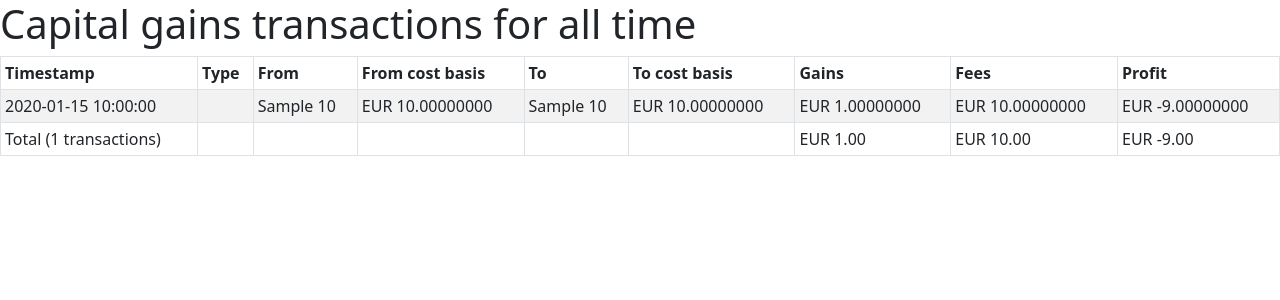
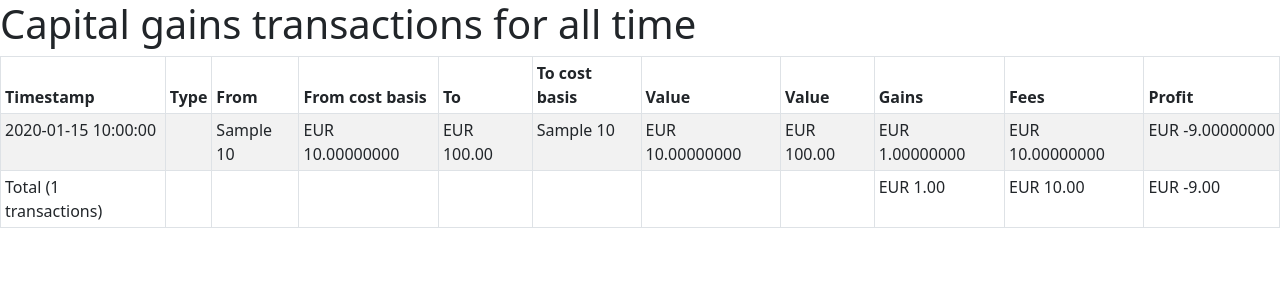
Before and after one commit to ranta/crypto-fifo-taxes, a Django app: page /transactions/ in a window 1280 px wide. Shown: the top 300 px of the page. Run offline with Django 3.2, Linux system fonts and the light colour scheme; tables that the repository leaves empty hold one stand-in row (values such as "Sample post").

Commit message:
Add Total Value column for transactions

```diff
--- a/crypto_fifo_taxes/templates/crypto_fifo_taxes/transaction_list.html
+++ b/crypto_fifo_taxes/templates/crypto_fifo_taxes/transaction_list.html
@@ -15,6 +15,8 @@
                 <th scope="col">From cost basis</th>
                 <th scope="col">To</th>
                 <th scope="col">To cost basis</th>
+                <th scope="col">Value</th>
+                <th scope="col">Value</th>
 
                 <th scope="col">Gains</th>
                 <th scope="col">Fees</th>
@@ -36,14 +38,18 @@
                     {% if transaction.from_detail %}
                         <td>{{ transaction.from_detail.currency.symbol }} {{ transaction.from_detail.quantity.normalize }}</td>
                         <td>EUR {{ transaction.from_detail.cost_basis|floatformat:8 }}</td>
+                        <td>EUR {{ transaction.from_detail.total_value|floatformat:2 }}</td>
                     {% else %}
+                        <td></td>
                         <td></td>
                         <td></td>
                     {% endif %}
                     {% if transaction.to_detail %}
                         <td>{{ transaction.to_detail.currency.symbol }} {{ transaction.to_detail.quantity.normalize }}</td>
                         <td>EUR {{ transaction.to_detail.cost_basis|floatformat:8 }}</td>
+                        <td>EUR {{ transaction.to_detail.total_value|floatformat:2 }}</td>
                     {% else %}
+                        <td></td>
                         <td></td>
                         <td></td>
                     {% endif %}
@@ -61,6 +67,8 @@
                 <td></td>
                 <td></td>
                 <td></td>
+                <td></td>
+                <td></td>
 
                 <td>{% if totals.sum_gain %}EUR {{ totals.sum_gain|floatformat:2 }}{% endif %}</td>
                 <td>{% if totals.sum_fee_amount %}EUR {{ totals.sum_fee_amount|floatformat:2 }}{% endif %}</td>
--- a/crypto_fifo_taxes/views/transactions.py
+++ b/crypto_fifo_taxes/views/transactions.py
@@ -42,7 +42,11 @@ class TransactionListView(ListView):
             .exclude(transaction_type=TransactionType.DEPOSIT, transaction_label=TransactionLabel.REWARD, gain=0)
             .exclude(transaction_type=TransactionType.TRANSFER, fee_amount=0, gain=0)
             .exclude(transaction_type=TransactionType.WITHDRAW, fee_amount=0, gain=0)
-            .annotate(profit=F("gain") - F("fee_amount"))
+            .annotate(
+                profit=F("gain") - F("fee_amount"),
+                from_detail__total_value=F("from_detail__quantity") * F("from_detail__cost_basis"),
+                to_detail__total_value=F("to_detail__quantity") * F("to_detail__cost_basis"),
+            )
             .order_by("timestamp", "pk")
         )
 
```
